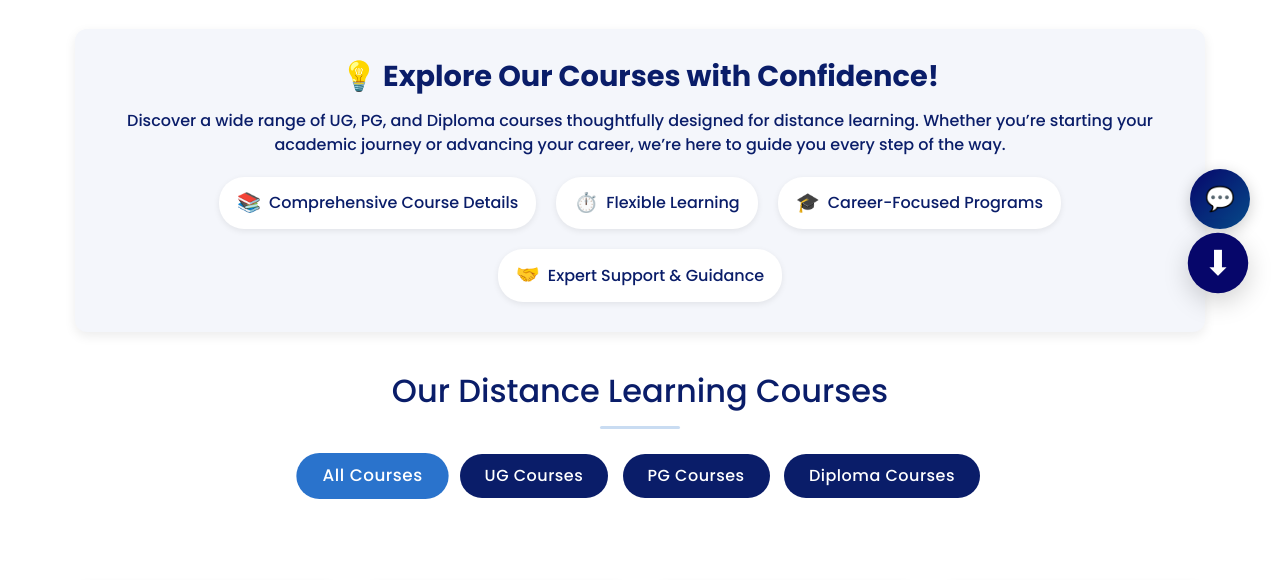
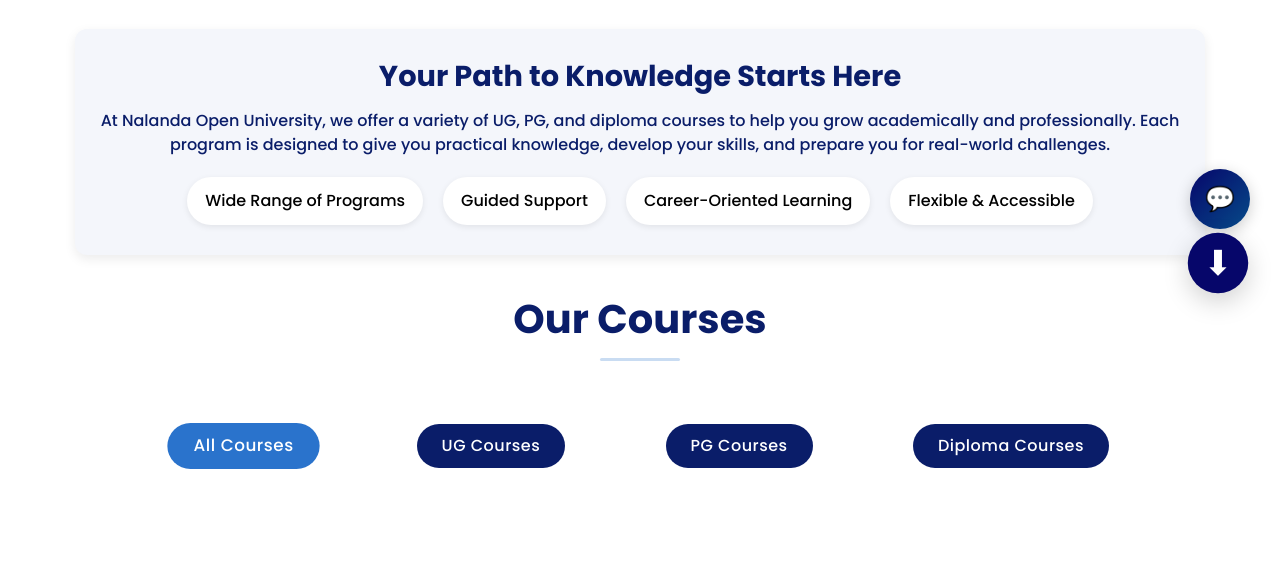
Before and after one commit to khushi2488/Learning-Management-System-Nalanda-Open-University-, a Django app: page /courses/ in a window 1280 px wide. Shown: the part 481-1061 px from the top of the page. Run offline with Django 4.2, Linux system fonts and the light colour scheme; some libraries are stand-ins or nearby versions.

Commit message:
added the information section in the courses section

```diff
--- a/nouapp/templates/courses.html
+++ b/nouapp/templates/courses.html
@@ -12,7 +12,8 @@
     height: 45vh;
     display: flex;
     flex-direction: column;
-    justify-content: center;
+    justify-content: flex-end;
+    padding-bottom: 30px;
     align-items: center;
     color: white;
     text-align: center;
@@ -100,10 +101,11 @@
     display: flex;
     align-items: center;
     font-weight: 500;
-    color: #0a1d69;
+    color: #000;
     box-shadow: 0 2px 6px rgba(0, 0, 0, 0.08);
     transition: transform 0.3s ease, box-shadow 0.3s ease;
     cursor: default;
+
   }
 
   .courses-info ul li:hover {
@@ -121,7 +123,7 @@
   ===========================*/
   .tabs {
     text-align: center;
-    margin: 20px 0 20px;
+    margin: 10px 0 10px;
   }
 
   .tab-btn {
@@ -129,7 +131,7 @@
     color: white;
     border: none;
     padding: 10px 25px;
-    margin: 5px;
+    margin: 3rem;
     border-radius: 25px;
     font-weight: 500;
     letter-spacing: 0.5px;
@@ -256,21 +258,20 @@
      COURSES INFO SECTION
 ============================== -->
 <section class="courses-info">
-  <h3>💡 Explore Our Courses with Confidence!</h3>
-  <p>Discover a wide range of UG, PG, and Diploma courses thoughtfully designed for distance learning. Whether you’re
-    starting your academic journey or advancing your career, we’re here to guide you every step of the way.</p>
+  <h3>Your Path to Knowledge Starts Here</h3>
+  <p>At Nalanda Open University, we offer a variety of UG, PG, and diploma courses to help you grow academically and professionally. Each program is designed to give you practical knowledge, develop your skills, and prepare you for real-world challenges.</p>
   <ul>
-    <li><span>📚</span> Comprehensive Course Details</li>
-    <li><span>⏱️</span> Flexible Learning</li>
-    <li><span>🎓</span> Career-Focused Programs</li>
-    <li><span>🤝</span> Expert Support & Guidance</li>
+    <li>Wide Range of Programs</li>
+    <li>Guided Support</li>
+    <li>Career-Oriented Learning</li>
+    <li>Flexible & Accessible</li>
   </ul>
 </section>
 
 <!-- =========================
      COURSES HEADING
 ============================== -->
-<h2 style="text-align:center; margin-top: 40px; color:#0a1d69;">Our Distance Learning Courses</h2>
+<h2 style="text-align:center; font-weight: bold; margin-top: 40px; color:#0a1d69; font-size: 40px;">Our Courses</h2>
 <hr>
 
 <!-- =========================
```
